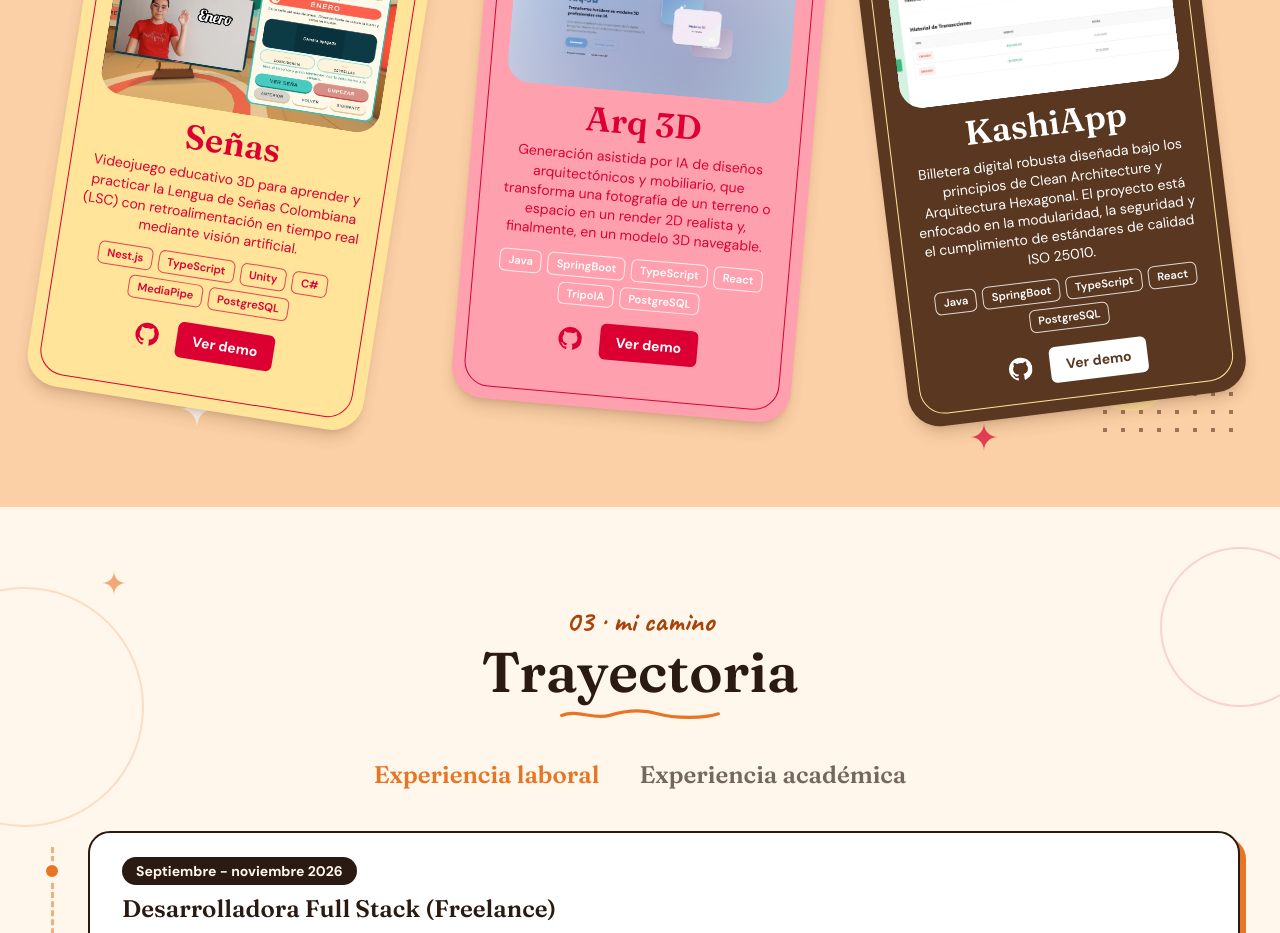
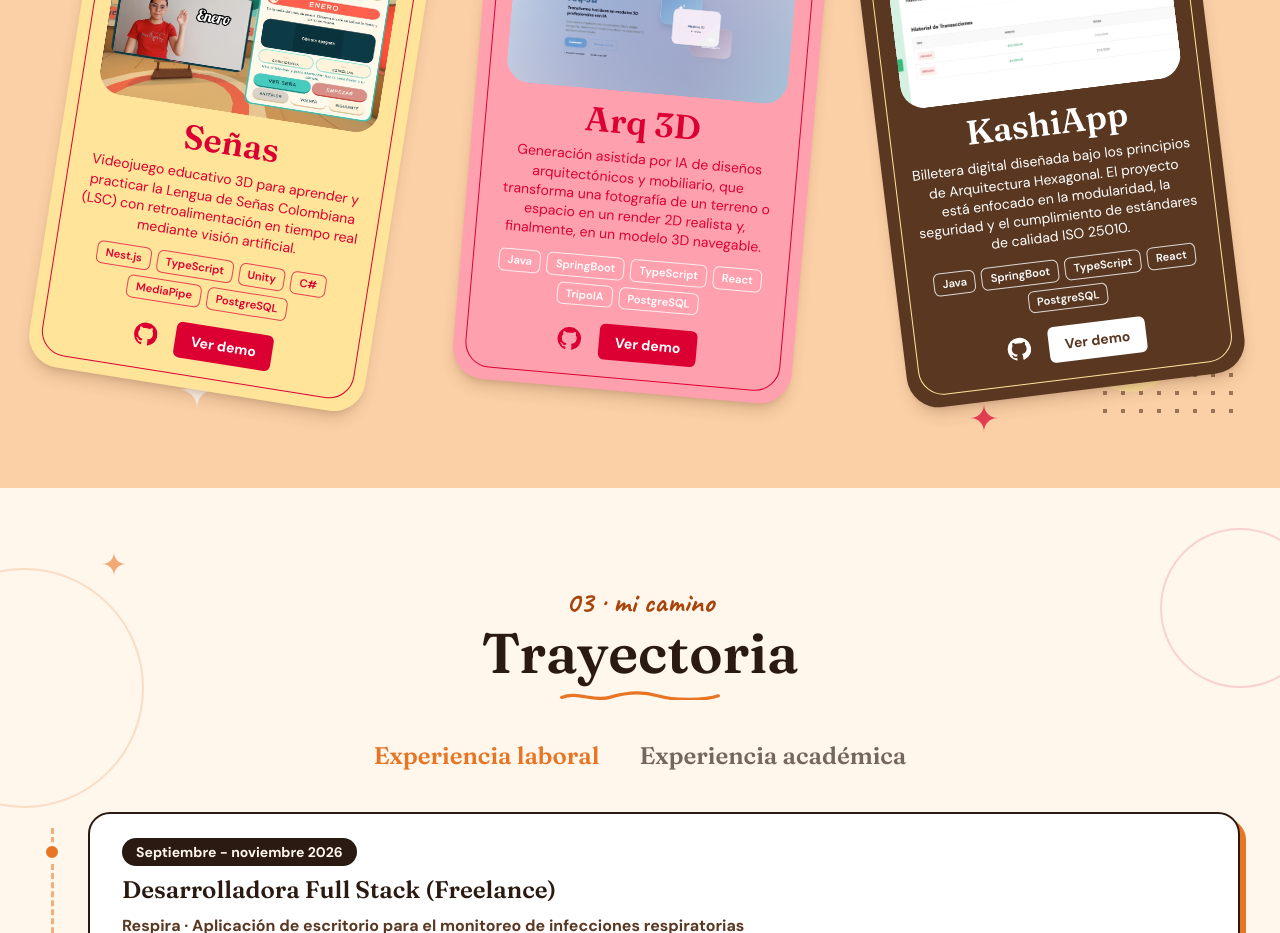
Before and after one commit to VictoriaArteaga/Mi-Portafolio, a Next.js app in the folder portafolio/: page / in a window 1280 px wide. Shown: the part 2740-3673 px from the top of the page. Built offline with nearby package versions, Linux system fonts and the light colour scheme; a web font is replaced by a local one.

Commit message:
Descripción kashi

```diff
--- a/portafolio/data/projects.ts
+++ b/portafolio/data/projects.ts
@@ -88,8 +88,8 @@ export const projects: Project[] = [
   {
     title: "KashiApp",
     description: {
-      es: "Billetera digital robusta diseñada bajo los principios de Clean Architecture y Arquitectura Hexagonal. El proyecto está enfocado en la modularidad, la seguridad y el cumplimiento de estándares de calidad ISO 25010.",
-      en: "Robust digital wallet designed under Clean Architecture and Hexagonal Architecture principles. The project focuses on modularity, security and compliance with ISO 25010 quality standards.",
+      es: "Billetera digital diseñada bajo los principios de Arquitectura Hexagonal. El proyecto está enfocado en la modularidad, la seguridad y el cumplimiento de estándares de calidad ISO 25010.",
+      en: "Digital wallet designed under Hexagonal Architecture principles. The project focuses on modularity, security and compliance with ISO 25010 quality standards.",
     },
     tags: ["Java", "SpringBoot", "TypeScript", "React", "PostgreSQL"],
     tone: "cocoa",
```
